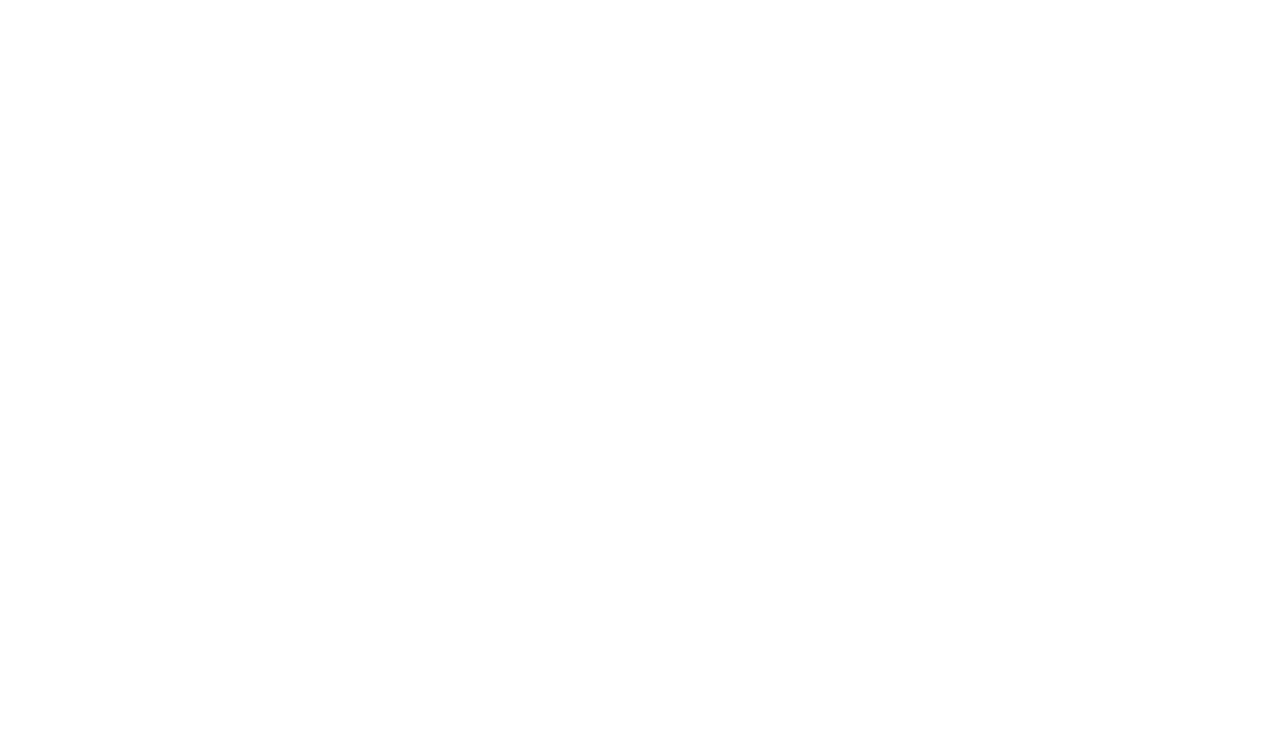
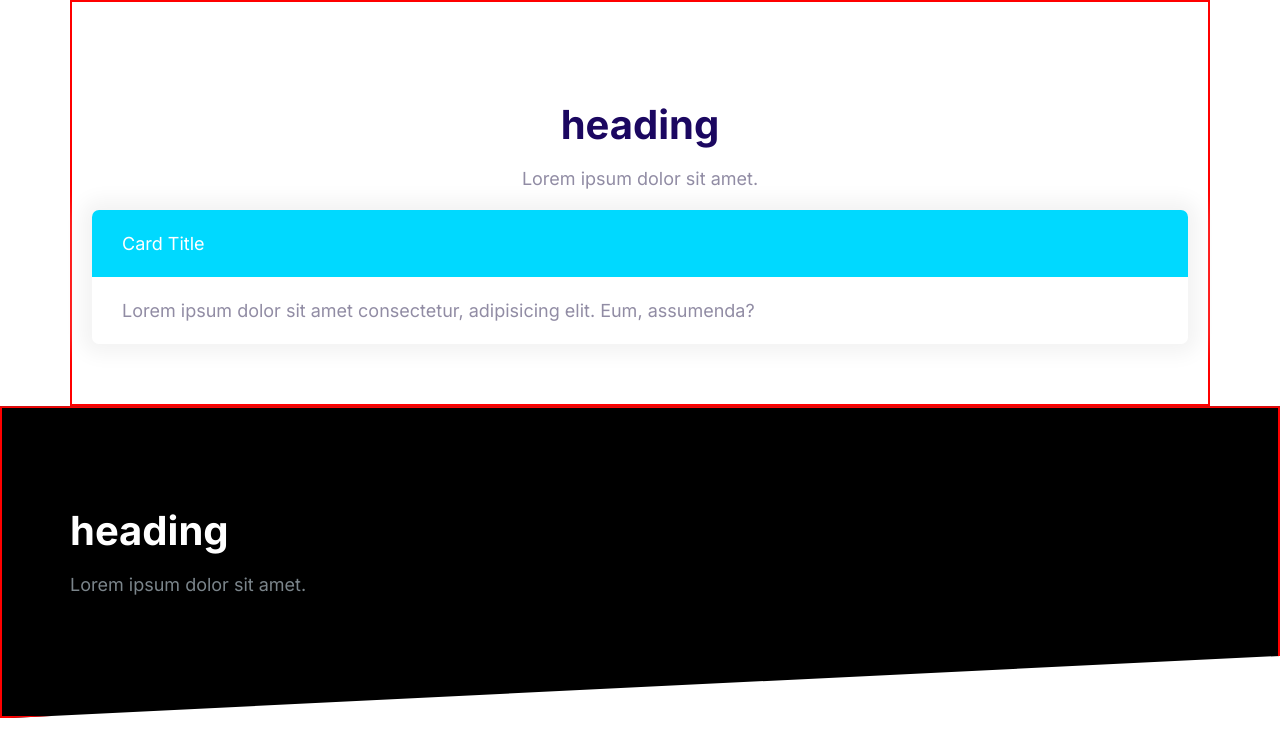
Before and after one commit to rimpovari/mosh_project, a plain HTML site: page index.html in a window 1280 px wide. Drawn offline with Linux system fonts and the light colour scheme.

Commit message:
block component built

```diff
--- a/css/styles.css
+++ b/css/styles.css
@@ -291,7 +291,7 @@ a {
     font-size: 2rem;
   }
 }
-
+/* cards */
 .card {
   border-radius: 7px;
   box-shadow: 0 0 20px 10px #f3f3f3;
@@ -550,3 +550,41 @@ a {
   max-height: 100vh;
   opacity: 1;
 }
+
+/* blocks */
+.block {
+  --padding-vertical: 6rem;
+  padding: var(--padding-vertical) 2rem;
+  border: 2px solid red;
+}
+
+.block__header {
+  text-align: center;
+}
+.block__heading {
+  margin-top: o;
+}
+
+.block--dark {
+  background: #000;
+  color: #7b858b;
+}
+
+.block--dark .block__heading {
+  color: #fff;
+}
+
+.block--skewed-right {
+  padding-bottom: calc(var(--padding-vertical) + 4rem);
+  clip-path: polygon(0 0, 100% 0, 100% 100%, 0 80%);
+}
+
+.block--skewed-left {
+  padding-bottom: calc(var(--padding-vertical) + 4rem);
+  clip-path: polygon(0 0, 100% 0, 100% 80%, 0 100%);
+}
+
+.container {
+  max-width: 1140px;
+  margin: 0 auto;
+}
--- a/index.html
+++ b/index.html
@@ -15,6 +15,28 @@
   </head>
 
   <body>
+    <section class="block container">
+      <header class="block__header">
+        <h2 class="block__heading">heading</h2>
+        <p>Lorem ipsum dolor sit amet.</p>
+      </header>
+      <div>
+        <div class="card card--secondary">
+          <header class="card__header">Card Title</header>
+          <div class="card__body">
+            Lorem ipsum dolor sit amet consectetur, adipisicing elit. Eum,
+            assumenda?
+          </div>
+        </div>
+      </div>
+    </section>
+    <section class="block block--dark block--skewed-left">
+      <div class="container">
+        <h2 class="block__heading">heading</h2>
+        <p>Lorem ipsum dolor sit amet.</p>
+      </div>
+    </section>
+
     <script src="/js/main.js"></script>
   </body>
 </html>
```
Also changed, not shown: components/block.html (added, +21 -0 lines), components/cards.html (+9 -0 lines).
